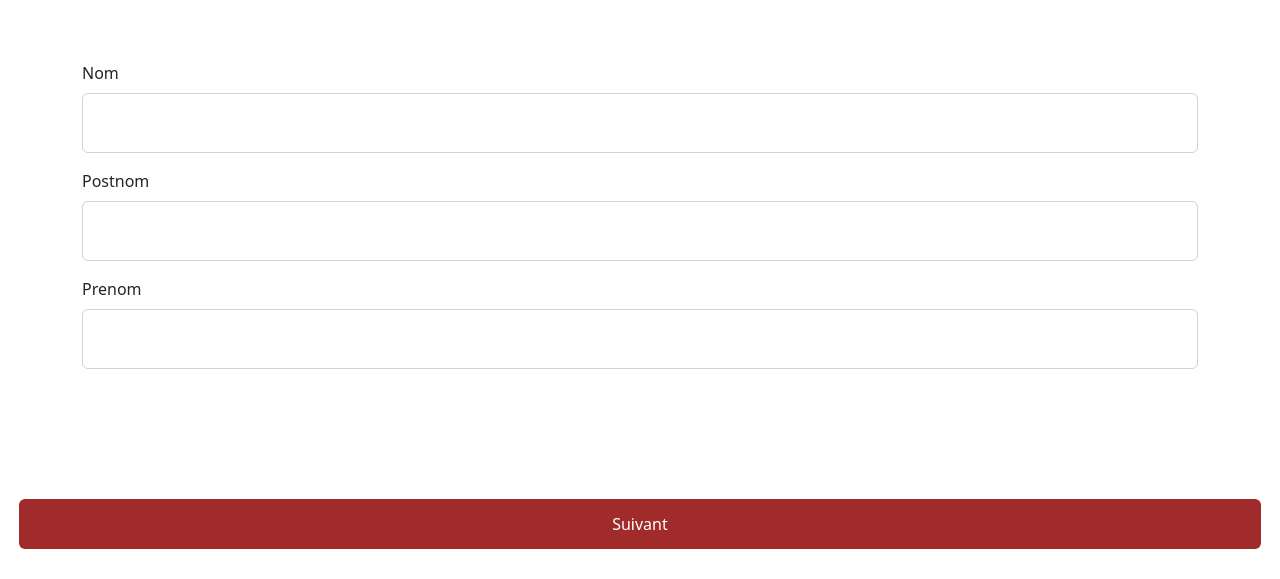
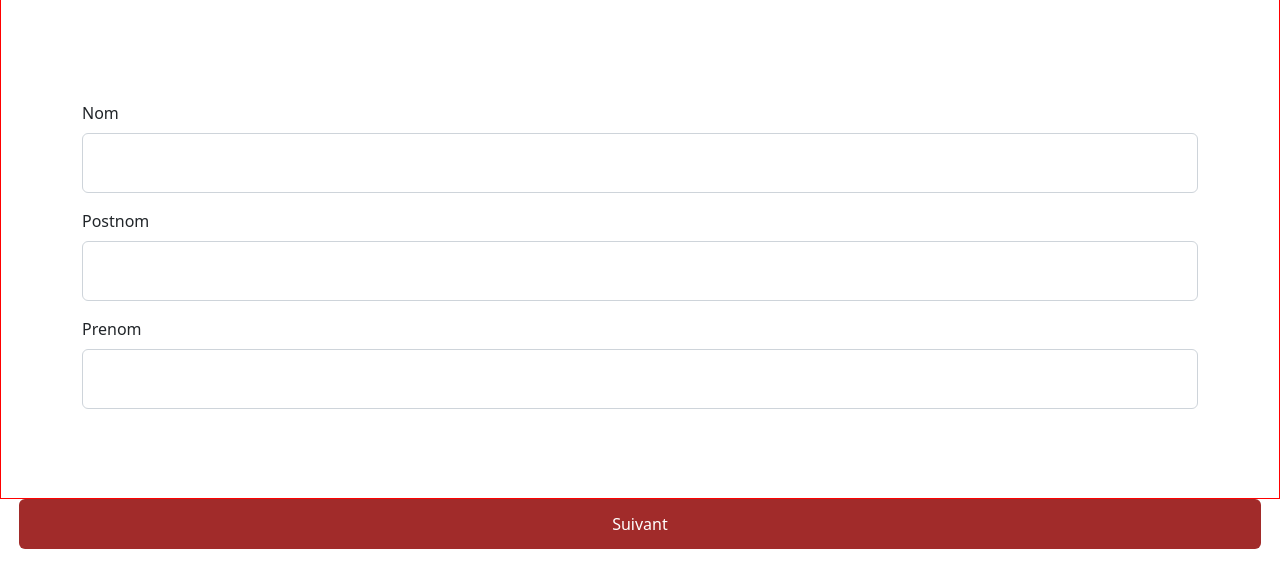
Before and after one commit to SIRmelka/Equity, a plain HTML site: page index.html in a window 1280 px wide. Shown: the part 221-800 px from the top of the page. Drawn offline with nearby package versions, Linux system fonts and the light colour scheme.

Commit message:
resizing

```diff
--- a/styles/style.css
+++ b/styles/style.css
@@ -151,3 +151,10 @@ height: 30px;
     justify-content: space-around;
     align-items: center;
 }
+.home{
+    border: 1px solid red;
+    height: 80vh;
+    align-items: center;
+    margin-top: 10vh;
+    overflow: auto;
+}
```
Also changed, not shown: error.js (added, +11 -0 lines).
